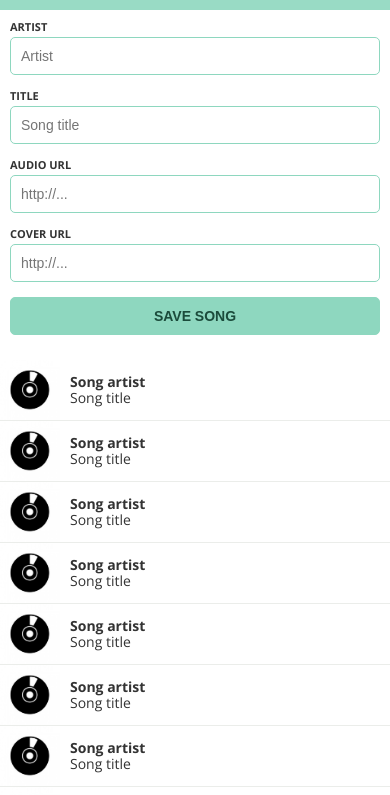
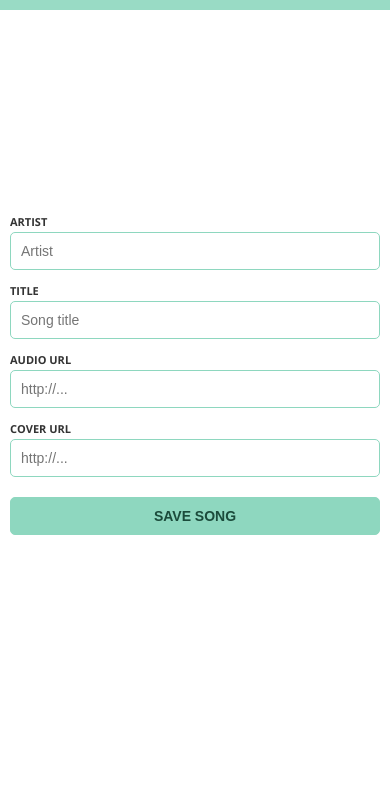
Before and after one commit to manudzmz/batmusic, a website: page index.html in a window 390 px wide. Shown: the part 39-834 px from the top of the page. Drawn offline with nearby package versions, Linux system fonts and the light colour scheme.

Commit message:
Implementada la versión responsive del formulario

```diff
--- a/index.html
+++ b/index.html
@@ -7,28 +7,28 @@
 	<link rel="stylesheet" type="text/css" href="dist/css/style.css">
 	<link rel="stylesheet" href="">
 </head>
-<body>
+<body class="form-shown">
 	<header class="web-header">
 		<h1 class="web-title">Batmusic</h1>
 	</header>
 
-	<form novalidate>
-		<label for="artist">Artist</label>
-		<input type="text" id="artist" name="artist" placeholder="Artist" required>
+	<form class="ui-element new-song-form" novalidate>
+		<div><label for="artist">Artist</label>
+		<input type="text" id="artist" name="artist" placeholder="Artist" required></div>
 
-		<label for="title">Title</label>
-		<input type="text" id="title" name="title" placeholder="Song title" required>
+		<div><label for="title">Title</label>
+		<input type="text" id="title" name="title" placeholder="Song title" required></div>
 
-		<label for="audio_url">Audio URL</label>
-		<input type="url" id="audio_url" name="audio_url" placeholder="http://..." required>
+		<div><label for="audio_url">Audio URL</label>
+		<input type="url" id="audio_url" name="audio_url" placeholder="http://..." required></div>
 
-		<label for="cover_url">Cover URL</label>
-		<input type="url" id="cover_url" name="cover_url" placeholder="http://...">
+		<div><label for="cover_url">Cover URL</label>
+		<input type="url" id="cover_url" name="cover_url" placeholder="http://..."></div>
 
 		<button>Save song</button>
 	</form>
 
-	<section class="songs-list">
+	<section class="ui-element songs-list">
 		<article class="song">
 			<img class="cover" src="images/cd.jpg">
 			<div class="artist">Song artist</div>
--- a/src/scss/_html-tags.scss
+++ b/src/scss/_html-tags.scss
@@ -15,7 +15,27 @@ img, embed, object, video {
 // Forms
 form {
 	padding: 10px;
-
+	height: 100vh;
+	display: flex;
+	flex-direction: column;
+	justify-content: center;
+	position: absolute;
+	background: $color-white;
+	width: 100%;
+	box-sizing: border-box;
+	top: 0px;
+	@include if-is-tablet {
+		height: auto;
+		position: relative;
+		flex-flow: row wrap;
+		div {
+			width: calc(50% - 10px);
+			margin: auto 5px;
+		}
+		button {
+			width: 20%;
+		}
+	}
 }
 
 label, input, button {
--- /dev/null
+++ b/src/scss/_ui-states.scss
@@ -0,0 +1,26 @@
+body {
+	// Todos los UI elements ocultos por defecto
+	.ui-element {
+		display: none;
+	}
+
+	// Muestra el formulario
+	&.form-shown {
+		.new-song-form {
+			display: flex;
+		}
+		@include if-is-tablet {
+			.songs-list {
+				display: flex;
+			}
+		}
+	}
+
+	// Muestra la lista de canciones
+	&.song-list-shown .songs-list {
+		display: block;
+		@include if-is-tablet {
+			display: flex;
+		}
+	}
+}
--- a/src/scss/_web-header.scss
+++ b/src/scss/_web-header.scss
@@ -11,6 +11,7 @@ $web-header-color: $color-white;
 	color: $web-header-color;
 	text-align: center;
 	text-transform: uppercase;
+	z-index:1;
 	.web-title {
 		font-size: $font-size-base + 5px;
 		text-shadow: 2px 2px 0px darken($web-header-background, 30%);
--- a/src/scss/style.scss
+++ b/src/scss/style.scss
@@ -6,3 +6,4 @@
 @import "html-tags";
 @import "web-header";
 @import "songs-list";
+@import "ui-states";
```
Also changed, not shown: dist/css/style.css.
